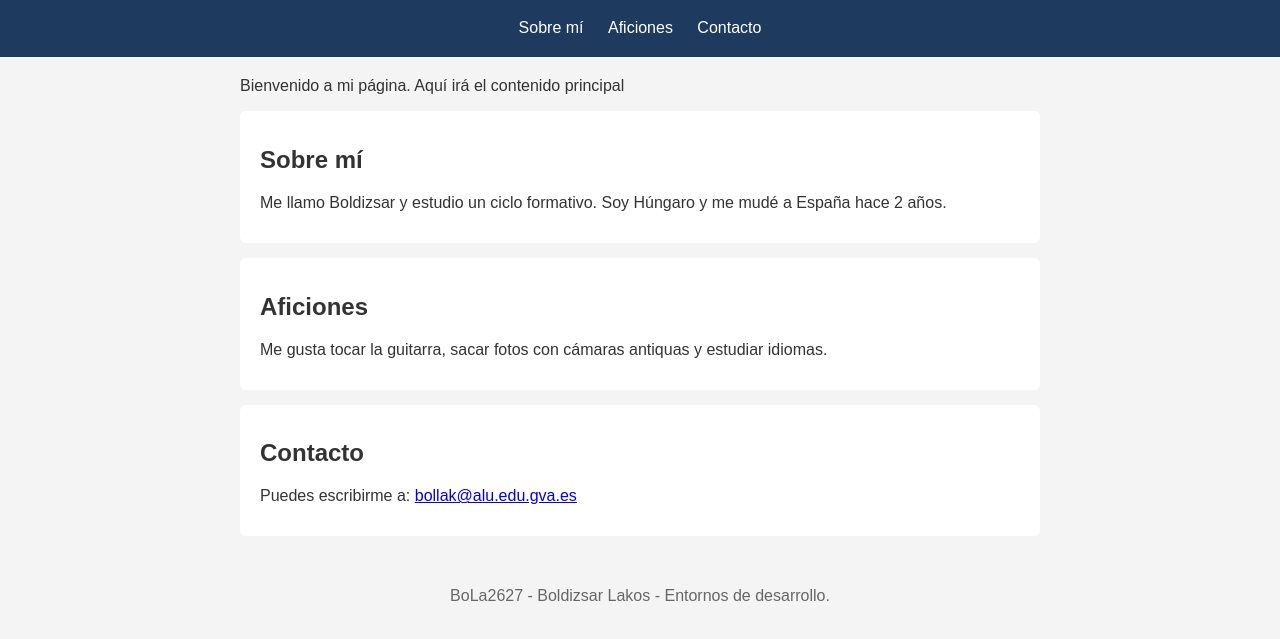
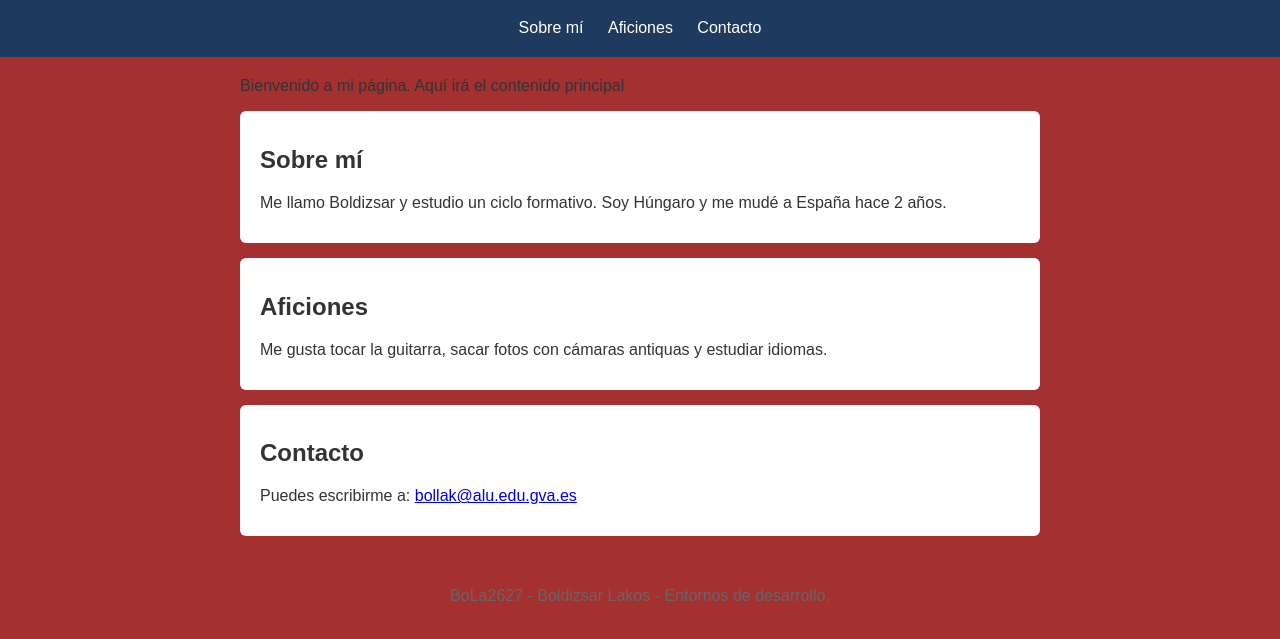
Before and after one commit to bollak0704/Proyecto-Web-BoLa2627, a plain HTML site: page index.html in a window 1280 px wide. Shown: the part 81-720 px from the top of the page. Drawn offline with Linux system fonts and the light colour scheme.

Commit message:
Ajustar color del fondo

```diff
--- a/css/styles.css
+++ b/css/styles.css
@@ -1,7 +1,7 @@
 body {
   font-family: Arial, sans-serif;
   margin: 0;
-  background-color: #f4f4f4;
+  background-color: #a53030;
   color: #333;
 }
 
```
